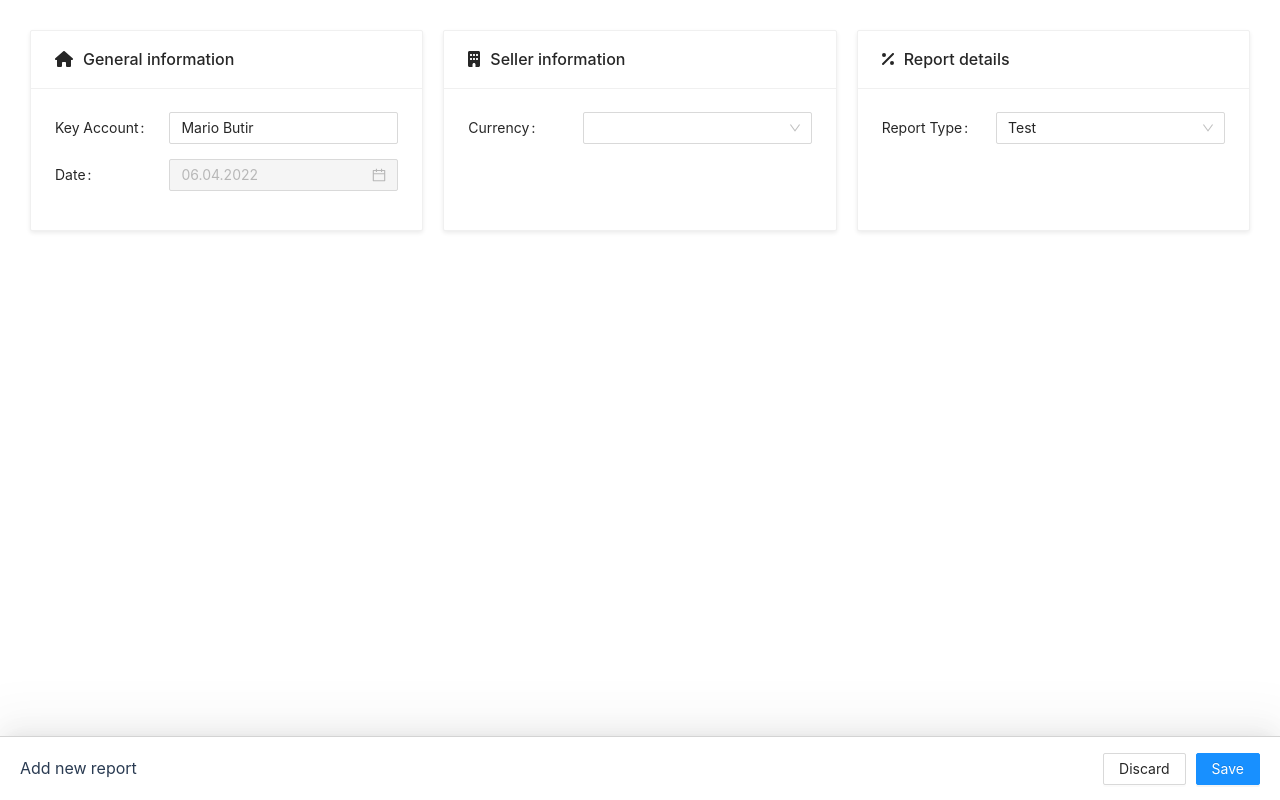
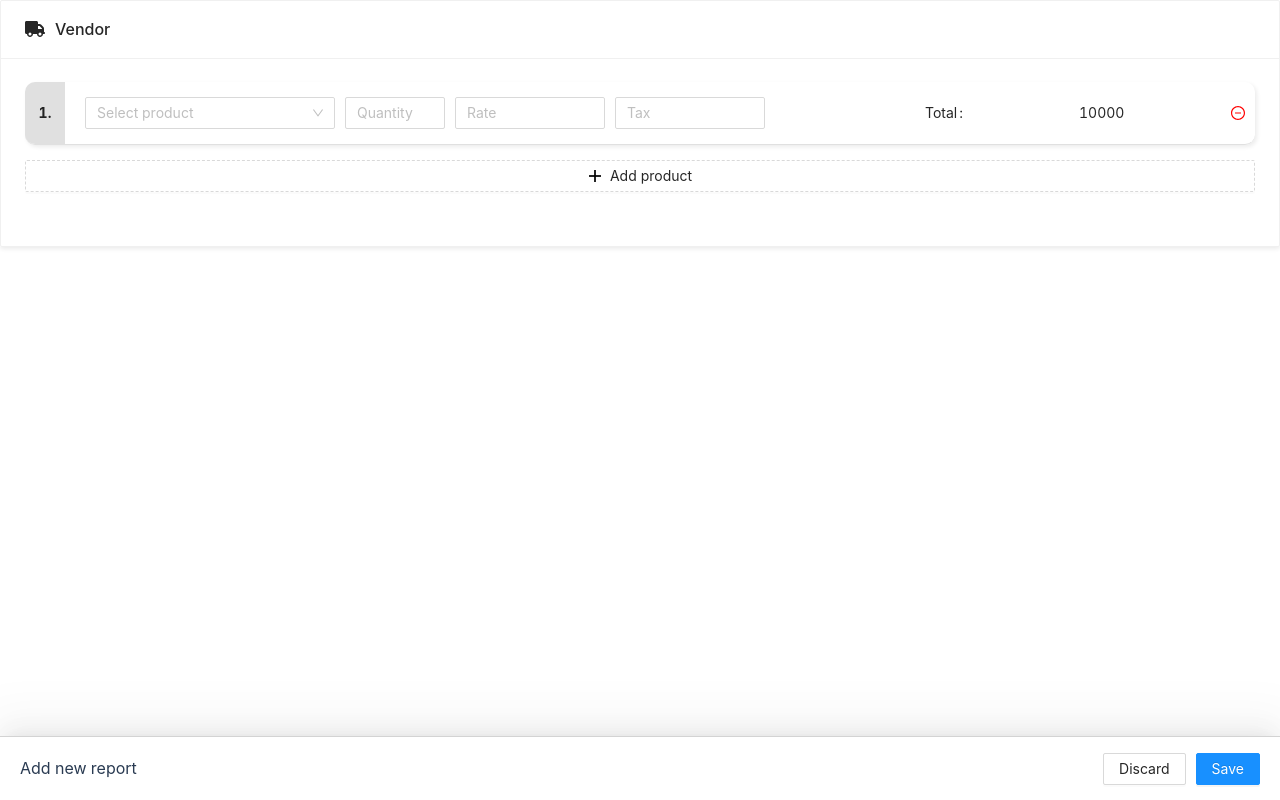
Before and after one commit to mariobutir/restaurant_management, a React (Create React App) app: page /overview in a window 1280 px wide. Both pictures are taken after a click on the element 458 px from the left and 392 px from the top of the page. Built offline with nearby package versions, Linux system fonts and the light colour scheme.

Commit message:
Add initial vendor form with dynamic products

```diff
--- a/src/_constants.scss
+++ b/src/_constants.scss
@@ -18,7 +18,8 @@ $secondary-color: #5981cb;
 
 $background-color: #f0f2f5;
 
-$error-color: #ca2e55;
+$success-color: #7fb069;
+$error-color: #ca2e55; // error state color
 
 $divider-color: $secondary-theme-color;
 
@@ -46,3 +47,20 @@ $component-color-accent: #eeeeee;
 @mixin shadow-right {
   box-shadow: 15px 0 30px rgba(0, 0, 0, 0.3);
 }
+
+@mixin shadow-element-corner {
+  box-shadow: 2px 2px 4px rgba(0, 0, 0, 0.08);
+}
+
+.success-colored {
+  color: $success-color;
+}
+
+.error-colored {
+  color: $error-color;
+}
+
+.title {
+  font-size: 18px;
+  color: $secondary-theme-color;
+}
--- a/src/views/overview/CreateReportOverlay/enums.js
+++ b/src/views/overview/CreateReportOverlay/enums.js
@@ -2,15 +2,11 @@ const toArray = (obj) => {
   return Object.keys(obj).map((item) => ({ id: item, name: obj[item] }))
 }
 
-const Currencies = {
-  test: "Test",
+const Products = {
+  1: "Chicken",
+  2: "Beef",
 }
 
-const ReportTypes = {
-  test: "Test",
-}
+const ProductsArray = toArray(Products)
 
-const CurrenciesArray = toArray(Currencies)
-const ReportTypesArray = toArray(ReportTypes)
-
-export { Currencies, CurrenciesArray, ReportTypes, ReportTypesArray }
+export { Products, ProductsArray }
--- a/src/views/overview/CreateReportOverlay/index.js
+++ b/src/views/overview/CreateReportOverlay/index.js
@@ -1,17 +1,13 @@
 import React, { useEffect } from "react"
 import { useDispatch } from "react-redux"
-import { Card, DatePicker, Form, Input, Row, Select, Button } from "antd"
-import moment from "moment"
-import { CurrenciesArray, ReportTypesArray } from "./enums"
+import { Button, Card, Form, Input, Select } from "antd"
+import { ProductsArray } from "./enums"
 import { FontAwesomeIcon } from "@fortawesome/react-fontawesome"
-import {
-  faBuilding,
-  faHouse,
-  faPercent,
-} from "@fortawesome/free-solid-svg-icons"
+import { faTruck } from "@fortawesome/free-solid-svg-icons"
 import "./styles.scss"
 import Overlay from "../../../components/Overlay"
 import actions from "../../../redux/actions"
+import { MinusCircleOutlined, PlusOutlined } from "@ant-design/icons"
 
 const layout = {
   labelCol: { span: 8 },
@@ -51,7 +47,7 @@ const CreateReportOverlay = (props) => {
     }
     const handleSave = () => {
       form.submit()
-      // overlay.hide()
+      overlay.hide()
     }
     return (
       <div className="overlay-footer d-flex w-100 justify-content-between align-center">
@@ -74,8 +70,6 @@ const CreateReportOverlay = (props) => {
     console.log("changed value")
   }
 
-  const disabledEntry = false
-
   return (
     <Overlay className="add-report-overlay" overlay={overlay} header={false}>
       <Form
@@ -85,46 +79,111 @@ const CreateReportOverlay = (props) => {
         onValuesChange={handleValueChange}
         {...layout}
       >
-        <Row className="report-save-update-row">
-          <Card
-            title={<CardHeader title="General information" icon={faHouse} />}
+        <Card title={<CardHeader title="Vendor" icon={faTruck} />}>
+          <Form.Item className="product-entry-wrapper">
+            <Form.List name="products" initialValue={[{}]}>
+              {(fields, { add, remove }) => (
+                <>
+                  {fields.map(({ key, name, ...restField }, index) => (
+                    <div key={key} className="product-entry">
+                      <div className="index-container">
+                        <div className="numbering">{index + 1}.</div>
+                      </div>
+                      <div className="product-entry-section">
+                        <div className="d-flex justify-content-between">
+                          <div className="d-flex">
+                            <Form.Item
+                              className="me-2"
+                              {...restField}
+                              name={[name, "product_id"]}
                             >
-            <Form.Item
-              name="key_account"
-              label="Key Account"
-              initialValue="Mario Butir"
+                              <Select
+                                showSearch
+                                placeholder="Select product"
+                                optionFilterProp="children"
+                                filterOption={(input, option) =>
+                                  option.children
+                                    .toLowerCase()
+                                    .indexOf(input.toLowerCase()) >= 0
+                                }
+                                style={{ width: 250 }}
                               >
-              <Input />
-            </Form.Item>
-            <Form.Item name="date" label="Date" initialValue={moment()}>
-              <DatePicker format="DD.MM.YYYY" disabled />
-            </Form.Item>
-          </Card>
-          <Card
-            title={<CardHeader title="Seller information" icon={faBuilding} />}
+                                {ProductsArray.map((product) => (
+                                  <Select.Option
+                                    key={product.id}
+                                    value={product.name}
                                   >
-            <Form.Item name="currency" label="Currency">
-              <Select disabled={disabledEntry}>
-                {CurrenciesArray.map((item) => (
-                  <Select.Option key={item.id}>{item.name}</Select.Option>
+                                    {product.name}
+                                  </Select.Option>
                                 ))}
                               </Select>
                             </Form.Item>
-          </Card>
-          <Card title={<CardHeader title="Report details" icon={faPercent} />}>
                             <Form.Item
-              name="report_type"
-              label="Report Type"
-              initialValue={ReportTypesArray[0].id}
+                              className="me-2"
+                              {...restField}
+                              name={[name, "quantity"]}
                             >
-              <Select>
-                {ReportTypesArray.map((item) => (
-                  <Select.Option key={item.id}>{item.name}</Select.Option>
+                              <Input
+                                placeholder="Quantity"
+                                style={{ width: 100 }}
+                              />
+                            </Form.Item>
+                            <Form.Item
+                              className="me-2"
+                              {...restField}
+                              name={[name, "rate"]}
+                            >
+                              <Input
+                                placeholder="Rate"
+                                style={{ width: 150 }}
+                              />
+                            </Form.Item>
+                            <Form.Item
+                              className="me-2"
+                              {...restField}
+                              name={[name, "tax"]}
+                            >
+                              <Input placeholder="Tax" style={{ width: 150 }} />
+                            </Form.Item>
+                          </div>
+                          <div className="d-flex">
+                            <Form.Item
+                              className="me-2 total"
+                              label="Total"
+                              {...restField}
+                              name={[name, "total"]}
+                            >
+                              <Input
+                                placeholder="Total"
+                                defaultValue="10000"
+                                style={{
+                                  border: 0,
+                                }}
+                              />
+                            </Form.Item>
+                          </div>
+                        </div>
+                      </div>
+                      <div className="product-actions">
+                        <MinusCircleOutlined onClick={() => remove(name)} />
+                      </div>
+                    </div>
                   ))}
-              </Select>
+                  <Form.Item>
+                    <Button
+                      type="dashed"
+                      onClick={() => add()}
+                      block
+                      icon={<PlusOutlined />}
+                    >
+                      Add product
+                    </Button>
+                  </Form.Item>
+                </>
+              )}
+            </Form.List>
           </Form.Item>
         </Card>
-        </Row>
       </Form>
       <OverlayFooter />
     </Overlay>
--- a/src/views/overview/CreateReportOverlay/styles.scss
+++ b/src/views/overview/CreateReportOverlay/styles.scss
@@ -13,12 +13,15 @@
     padding-bottom: 64px;
   }
 
-  .report-save-update-row {
-    padding: 30px;
-    min-width: 100vw;
+  .ant-form {
+    width: 100%;
 
     .ant-form-item-control-input {
-      min-width: 100%;
+      width: 100%;
+    }
+
+    .total > .ant-form-item-label {
+      display: block;
     }
   }
 
@@ -56,6 +59,50 @@
     @include vars.shadow-top;
   }
 
+  .product-entry-wrapper {
+    .ant-col {
+      max-width: 100%;
+      width: 100%;
+    }
+  }
+
+  .product-entry {
+    display: flex;
+    flex-direction: row;
+    border-bottom: 1px solid rgb(224, 224, 224);
+    border-radius: 10px;
+    margin-bottom: 15px;
+    overflow: hidden;
+    @include vars.shadow-element-corner;
+
+    .index-container {
+      background-color: rgb(224, 224, 224);
+      width: 40px;
+      display: flex;
+      align-items: center;
+      justify-content: center;
+      margin-right: 10px;
+      font-weight: bold;
+    }
+
+    .product-entry-section {
+      flex: 1 1;
+      margin: 15px 10px 0;
+
+      .ant-col {
+        width: 50%;
+      }
+    }
+
+    .product-actions {
+      display: flex;
+      align-items: center;
+      color: red;
+      margin-right: 10px;
+      justify-content: center;
+    }
+  }
+
   .me-2 {
     margin-right: 10px;
   }
```
Lines whose indentation alone changed are shown as unchanged.
